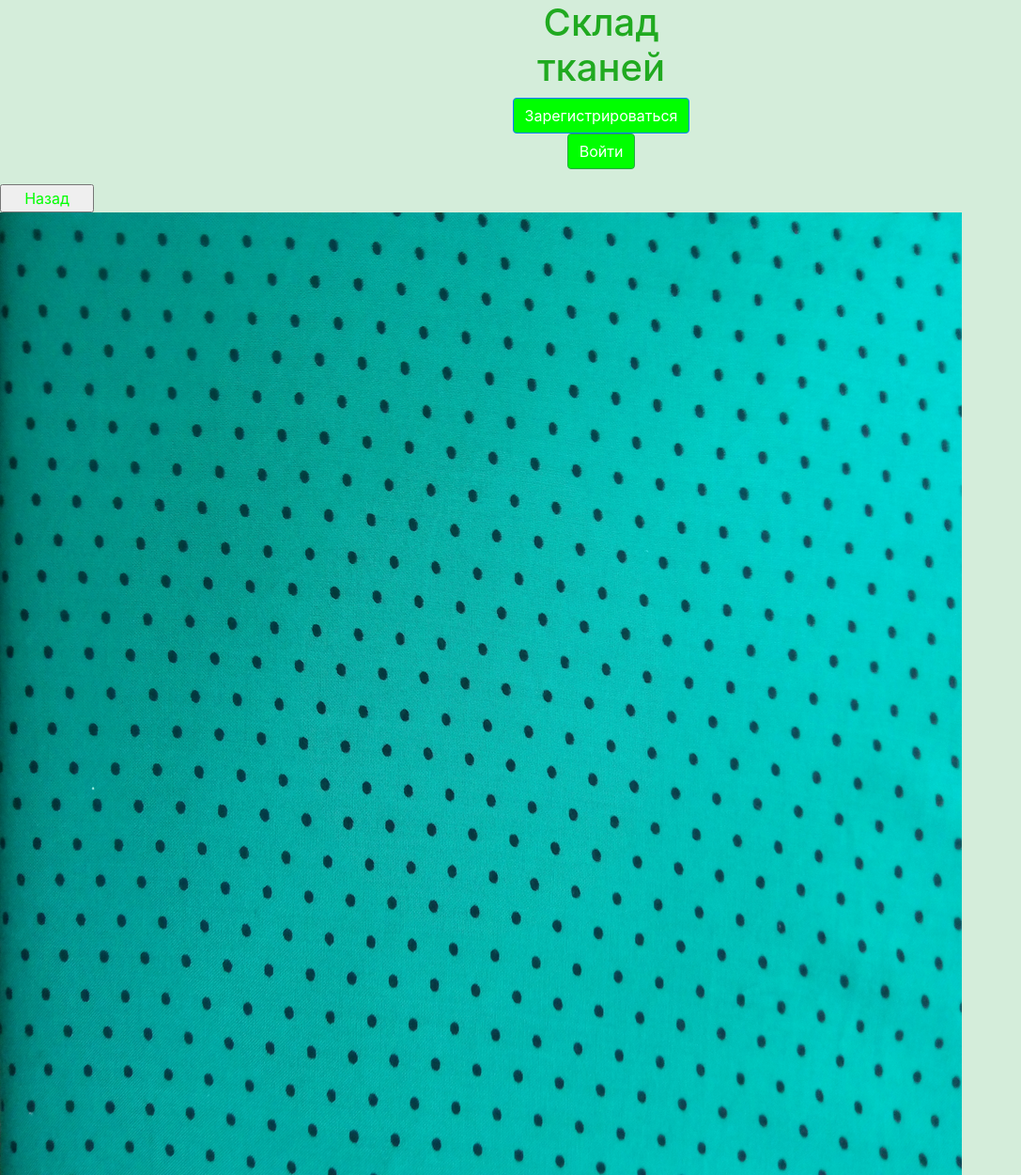
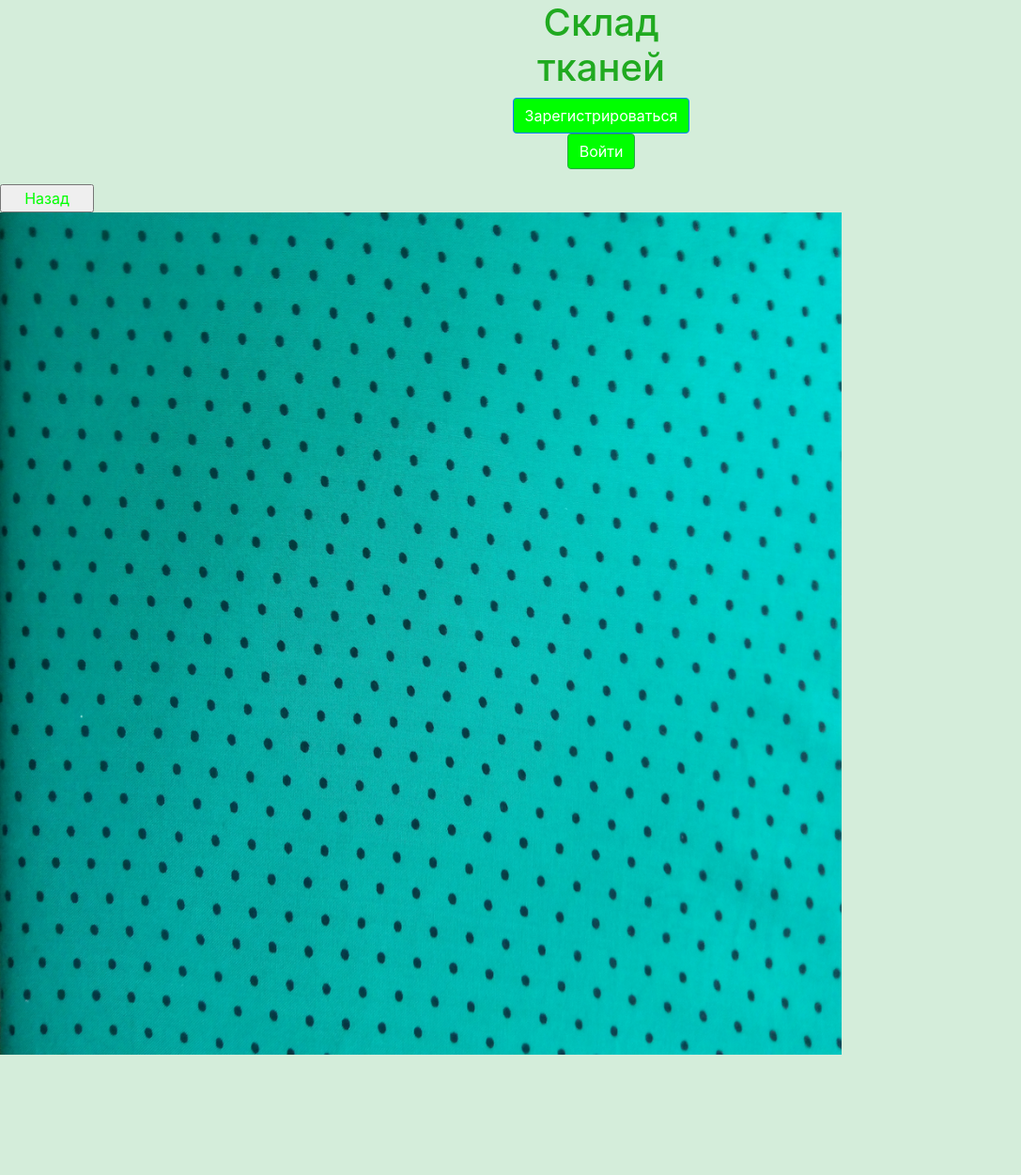
Before and after one commit to GlebVoronin/YandexWebServerProjectwithAPI, a Flask app: page /view/image?img=/static/img/cloth/image_5.png in a window 1280 px wide. Shown: the whole page at 94% size, without its empty margins (0-1087 px from the left). After the commit the page ends 1122 px from the top, so only its background shows below. Run offline with Flask 2, Linux system fonts and the light colour scheme; parts of the project's set-up code (start-up, migrations or seed data) failed here and were passed over; some libraries are stand-ins or nearby versions.

Commit message:
Style reformat

```diff
--- a/static/css/style_v4.css
+++ b/static/css/style_v4.css
@@ -10,6 +10,7 @@ body {
 }
 #auth_block {
   width: 20%;
+  right: 0;
 }
 #img_view {
    width: 70%;
@@ -32,3 +33,6 @@ width: 100px;
 height: 30px;
 color: #00ff00;
 }
+#img_view{
+  left: 5%;
+}
--- a/templates/view_image.html
+++ b/templates/view_image.html
@@ -1,5 +1,5 @@
 {% extends "base.html" %}
 {% block main %}
 <input id="back" type="button" onclick="history.back();" value="Назад"/><br>
-<img src="{{ link }}" alt="None">
+<img id="img_view" src="{{ link }}" alt="None">
 {% endblock %}
```
